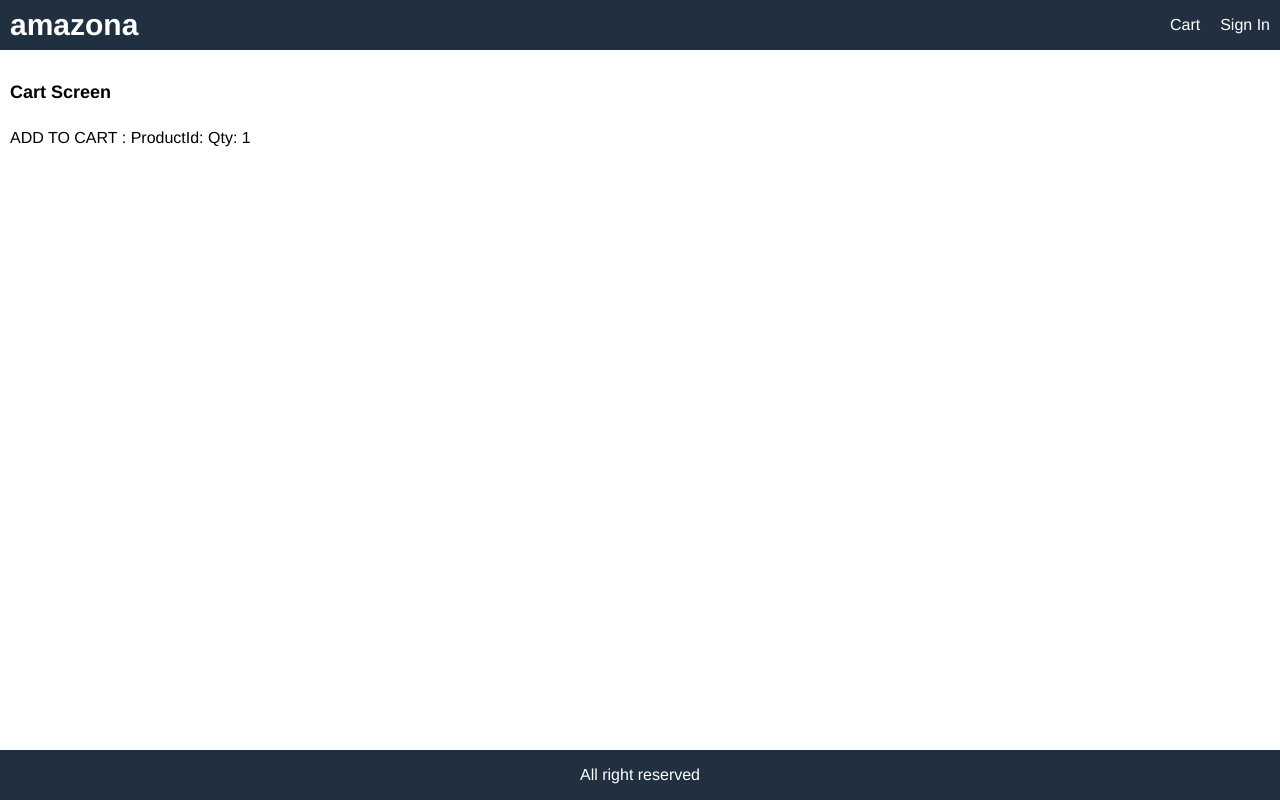
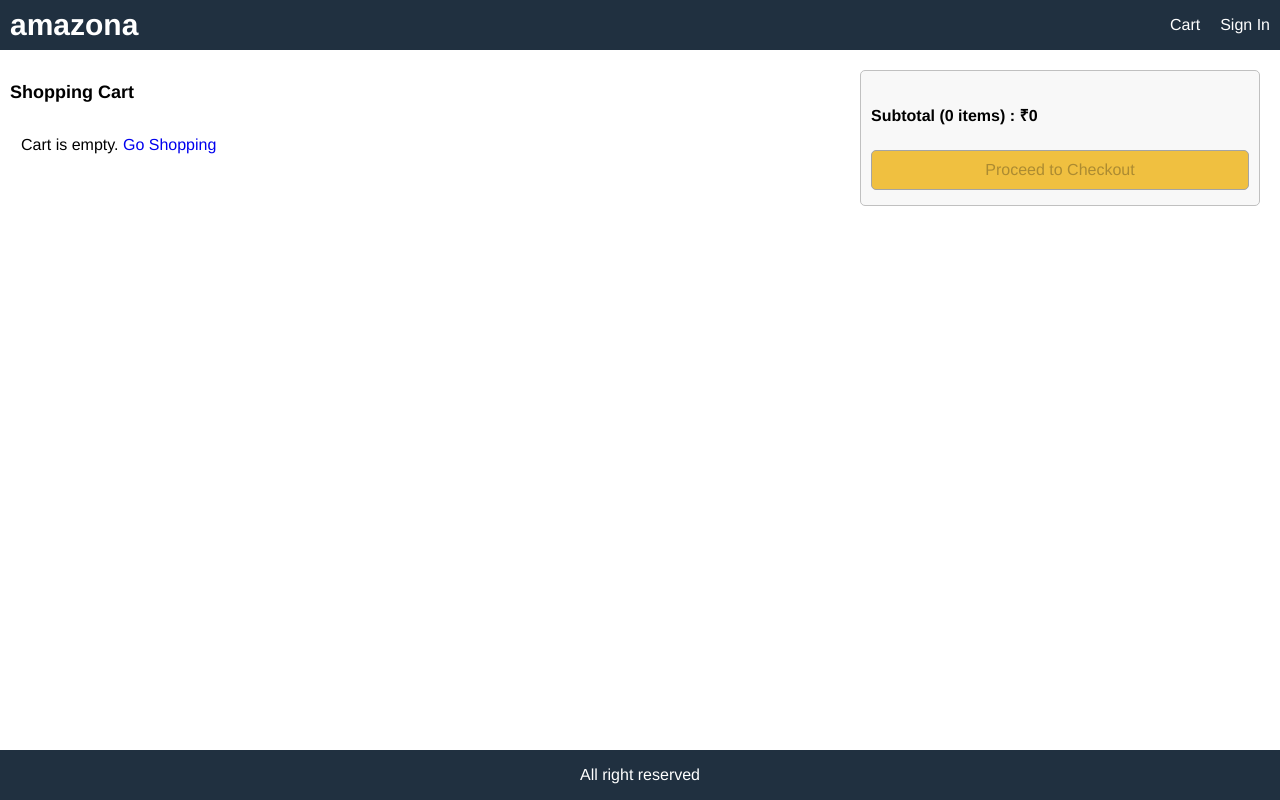
Before and after one commit to saket98/Ecommers_React_NodeJS, a React (Create React App) app in the folder frontend/: page /cart in a window 1280 px wide. Built offline with nearby package versions, Linux system fonts and the light colour scheme.

Commit message:
CartScreen functionality added

```diff
--- a/frontend/src/Screens/cartScreen.js
+++ b/frontend/src/Screens/cartScreen.js
@@ -1,25 +1,84 @@
 import React, { useEffect } from "react";
+import { useDispatch, useSelector } from "react-redux";
+import { Link } from "react-router-dom";
 import { addToCart } from "../Action/CartAction";
-import { useDispatch } from "react-redux";
+import MessageBox from "../Components/MessageBox";
 
 export default function CartScreen(props) {
 	const productId = props.match.params.id;
 	const qty = props.location.search ? Number(props.location.search.split("=")[1]) : 1;
-
+	const cart = useSelector((state) => state.cart);
+	const { cartItems } = cart;
 	const dispatch = useDispatch();
-
 	useEffect(() => {
 		if (productId) {
 			dispatch(addToCart(productId, qty));
 		}
 	}, [dispatch, productId, qty]);
 
+	const removeFromCartHandler = (id) => {
+		// delete action
+	};
+
+	const checkoutHandler = () => {
+		props.history.push("/signin?redirect=shipping");
+	};
 	return (
-		<div>
-			<h1>Cart Screen</h1>
-			<p>
-				ADD TO CART : ProductId: {productId} Qty: {qty}
-			</p>
+		<div className="row top">
+			<div className="col-2">
+				<h1>Shopping Cart</h1>
+				{cartItems.length === 0 ? (
+					<MessageBox>
+						Cart is empty. <Link to="/">Go Shopping</Link>
+					</MessageBox>
+				) : (
+					<ul>
+						{cartItems.map((item) => (
+							<li key={item.product}>
+								<div className="row">
+									<div>
+										<img src={item.image} alt={item.name} className="small"></img>
+									</div>
+									<div className="min-30">
+										<Link to={`/product/₹{item.product}`}>{item.name}</Link>
+									</div>
+									<div>
+										<select value={item.qty} onChange={(e) => dispatch(addToCart(item.product, Number(e.target.value)))}>
+											{[...Array(item.countInStock).keys()].map((x) => (
+												<option key={x + 1} value={x + 1}>
+													{x + 1}
+												</option>
+											))}
+										</select>
+									</div>
+									<div>₹{item.price}</div>
+									<div>
+										<button type="button" onClick={() => removeFromCartHandler(item.product)}>
+											Delete
+										</button>
+									</div>
+								</div>
+							</li>
+						))}
+					</ul>
+				)}
+			</div>
+			<div className="col-1">
+				<div className="card card-body">
+					<ul>
+						<li>
+							<h2>
+								Subtotal ({cartItems.reduce((a, c) => a + c.qty, 0)} items) : ₹{cartItems.reduce((a, c) => a + c.price * c.qty, 0)}
+							</h2>
+						</li>
+						<li>
+							<button type="button" onClick={checkoutHandler} className="primary block" disabled={cartItems.length === 0}>
+								Proceed to Checkout
+							</button>
+						</li>
+					</ul>
+				</div>
+			</div>
 		</div>
 	);
 }
--- a/package.json
+++ b/package.json
@@ -2,7 +2,7 @@
 	"name": "ecommers_react_nodejs",
 	"type": "module",
 	"version": "1.0.0",
-	"main": "index.js",
+	"main": "./backend/server.js",
 	"scripts": {
 		"start": "node ./backend/server.js",
 		"dev": "nodemon ./backend/server.js"
```
